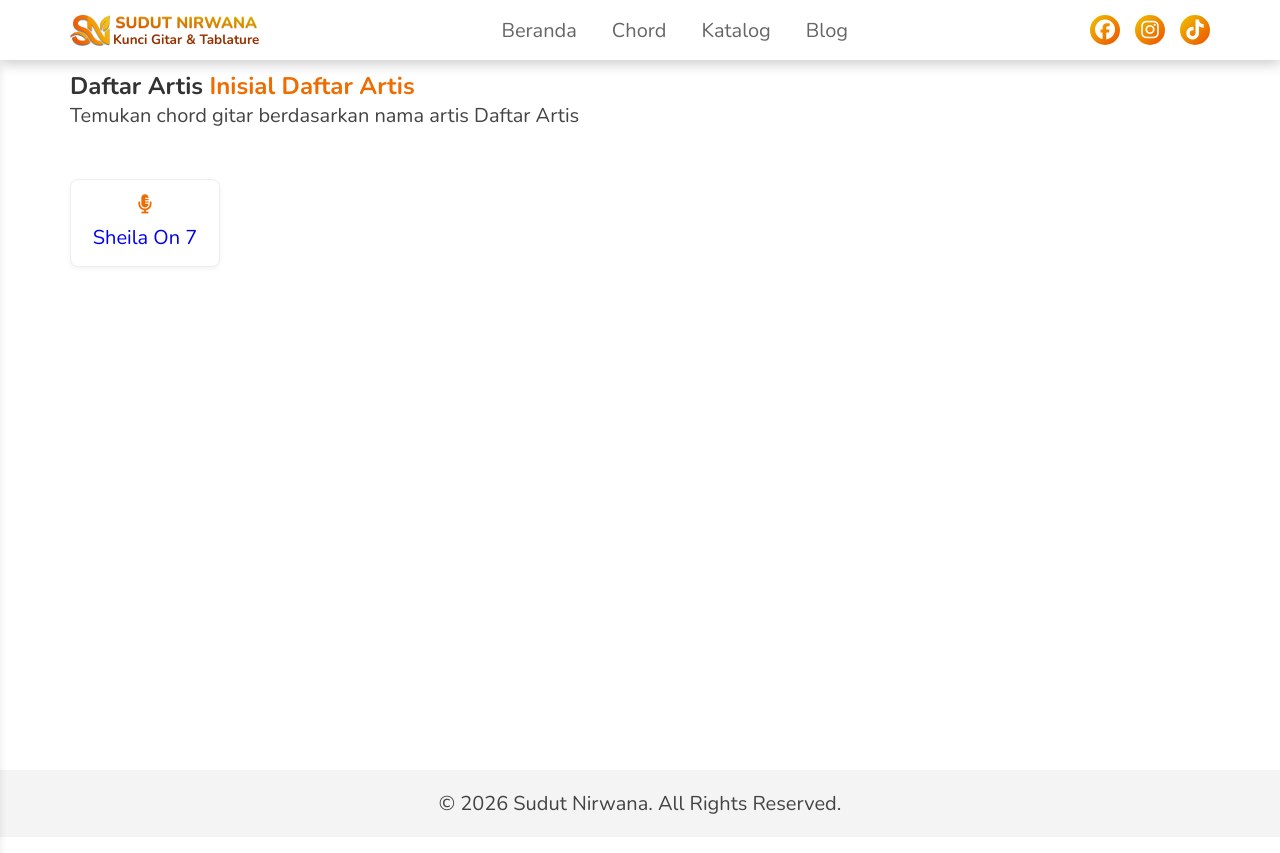
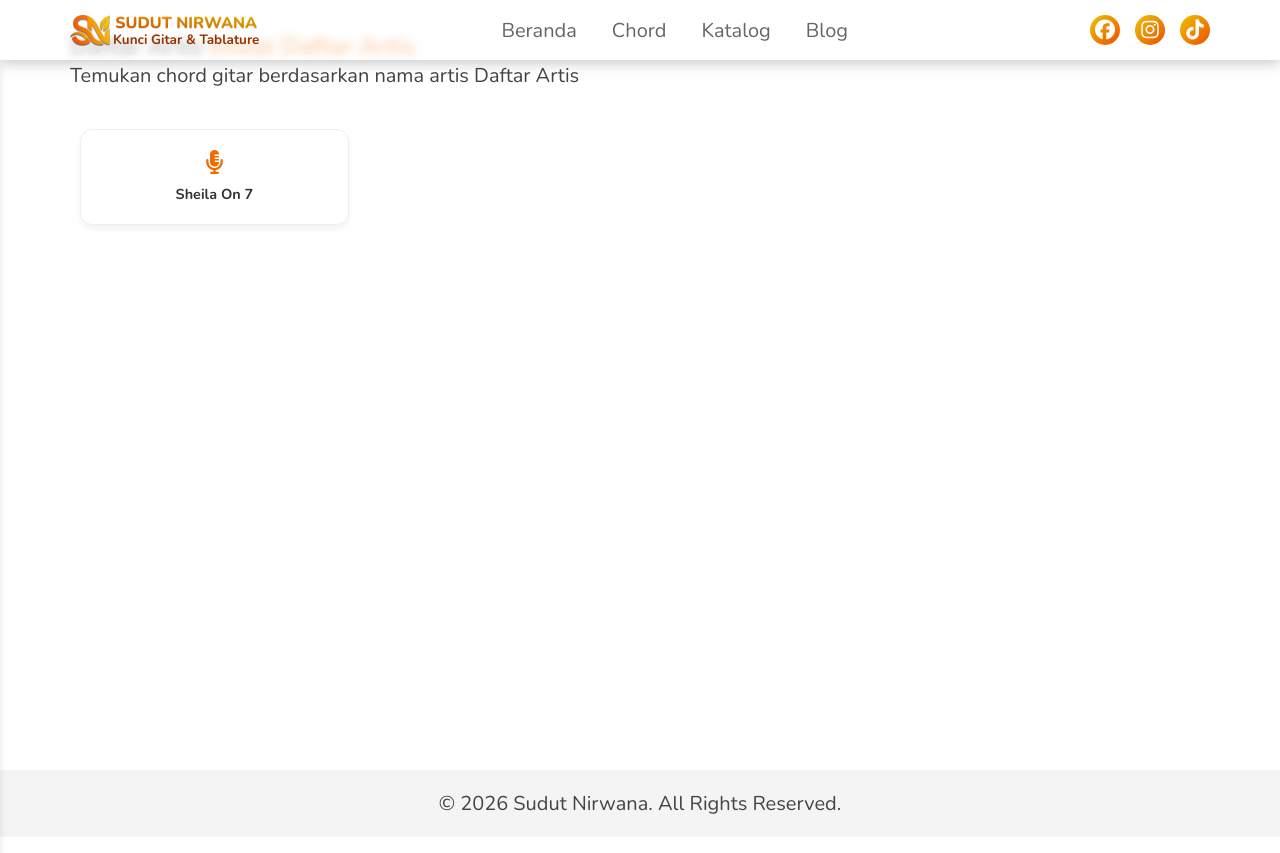
Before and after one commit to sudut-nirwana/sudut-nirwana-main, a Jekyll site: the page built from artis.md, in a window 1280 px wide. Shown: the top 853 px of the page. Built offline with Jekyll 4.4.1, drawn with Linux system fonts in a browser that asks for light colours.

Commit message:
Update alfabet.css

```diff
--- a/assets/css/alfabet.css
+++ b/assets/css/alfabet.css
@@ -112,28 +112,59 @@
 }
 
 
+/* Container Utama */
+.alphabet-page-content {
+    padding: 30px 0;
+}
+
+/* Grid Artis */
 .artist-grid {
     display: grid;
-    grid-template-columns: repeat(auto-fill, minmax(150px, 1fr));
+    grid-template-columns: repeat(2, 1fr); /* 2 Kolom untuk HP */
     gap: 15px;
-    padding: 20px 0;
+    padding: 10px; /* Jarak agar tidak terpotong di pinggir layar */
 }
+
+@media (min-width: 768px) {
+    .artist-grid {
+        grid-template-columns: repeat(4, 1fr); /* 4 Kolom untuk Desktop */
+    }
+}
+
+/* Kartu Artis */
 .artist-card {
     background: #fff;
+    border-radius: 12px;
+    padding: 20px 10px;
+    text-align: center;
     border: 1px solid #eee;
-    border-radius: 8px;
-    padding: 15px;
-    text-align: center;
-    transition: 0.3s;
-    box-shadow: 0 2px 5px rgba(0,0,0,0.05);
+    box-shadow: 0 4px 6px rgba(0,0,0,0.05);
+    transition: 0.3s ease;
+    height: 100%;
+    display: flex;
+    flex-direction: column;
+    align-items: center;
+    justify-content: center;
 }
+
 .artist-card:hover {
     border-color: #ee6c00;
-    transform: translateY(-3px);
+    transform: translateY(-5px);
 }
+
 .artist-card i {
-    display: block;
     color: #ee6c00;
+    font-size: 1.5rem;
     margin-bottom: 10px;
-    font-size: 1.2rem;
 }
+
+.artist-card span {
+    font-weight: bold;
+    color: #333;
+    font-size: 0.9rem;
+}
+
+/* Link */
+.artist-link {
+    text-decoration: none;
+}
```
